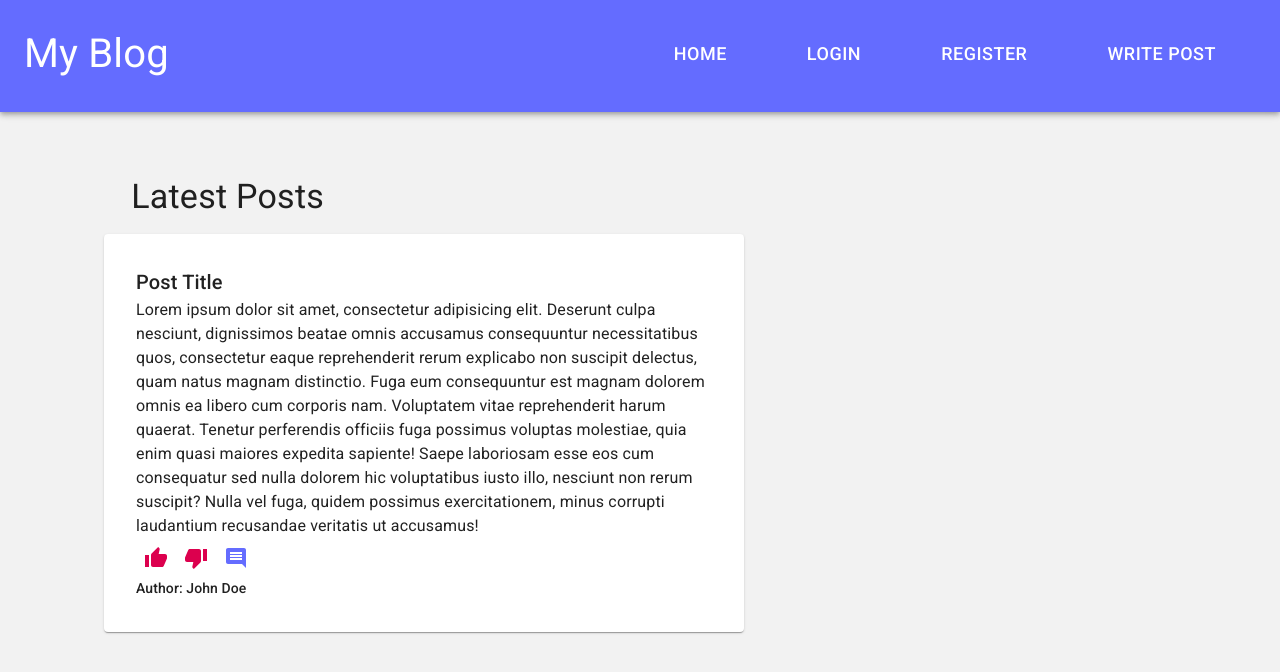
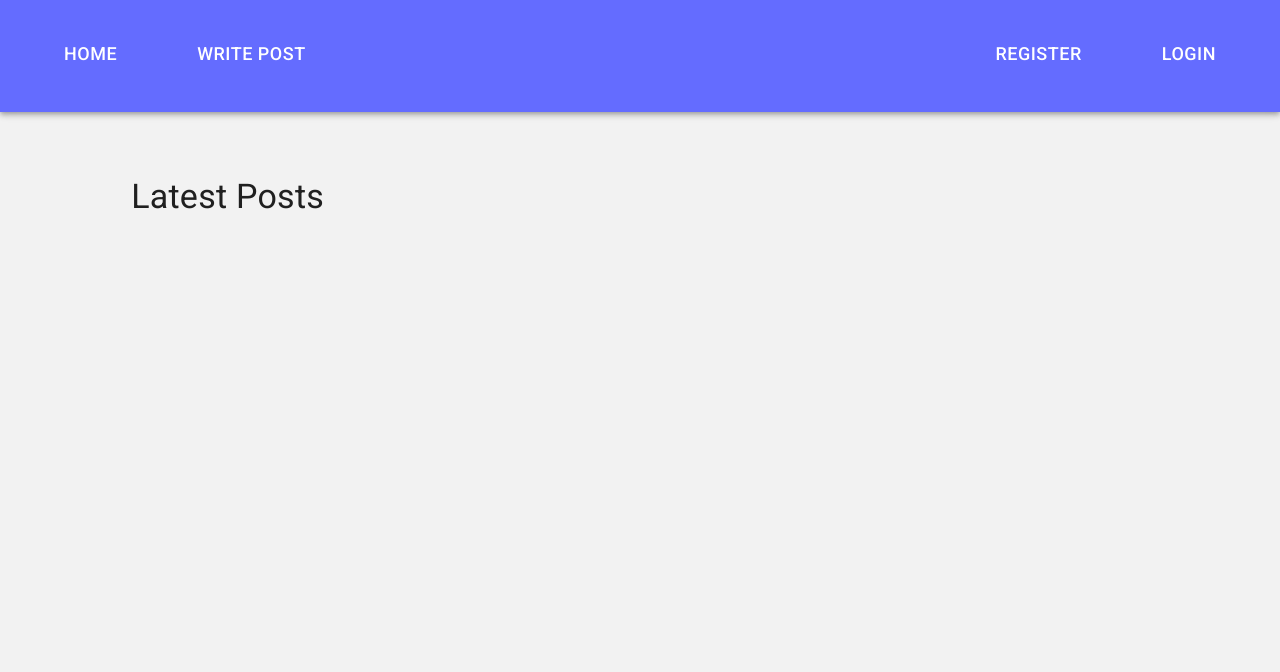
Before and after one commit to Maral1373/blog-app, a React (Vite) app: page / in a window 1280 px wide. Shown: the top 672 px of the page. Built offline with nearby package versions, Linux system fonts and the light colour scheme.

Commit message:
register/greeting user, login/out, create/delete/like/dislike posts

```diff
--- a/src/App.jsx
+++ b/src/App.jsx
@@ -1,4 +1,4 @@
-import React from "react";
+import React, { useEffect } from "react";
 import { BrowserRouter as Router, Route, Routes } from "react-router-dom";
 import { ThemeProvider } from "@mui/material/styles";
 import theme from "./components/Theme";
@@ -8,21 +8,83 @@ import Register from "./pages/Register";
 import WritePost from "./pages/WritePost";
 import Home from "./pages/Home";
 import CssBaseline from "@mui/material/CssBaseline";
-// import { UseDispatch, useDispatch, useSelector } from "react-redux";
+import { useDispatch, useSelector } from "react-redux";
+import {
+	registerUser,
+	isLoggedIn,
+	logoutUser,
+} from "./redux/reducers/usersSlice";
+import { createPost, deletePost, likePost } from "./redux/reducers/postsSlice";
 
 const App = () => {
-	// const yechizi = useSelector((state) => state.login);
-	// const dispatch = useDispatch();
+	const users = useSelector((state) => state.users.users);
+	const loggedInUser = useSelector((state) => state.users.loggedInUser);
+	console.log("loggedUser", loggedInUser);
+	const dispatch = useDispatch();
+
+	const handleRegisterUser = (username, email, password) => {
+		dispatch(registerUser({ username, email, password }));
+	};
+
+	const handleisLoggedIn = (email, password) => {
+		dispatch(isLoggedIn({ email, password }));
+	};
+
+	const handleLogoutUser = () => {
+		dispatch(logoutUser());
+	};
+
+	const handleCreatePost = (title, text) => {
+		dispatch(createPost({ title, text, author: loggedInUser }));
+	};
+
+	const handleDeletePost = (id) => {
+		dispatch(deletePost(id));
+	};
+
+	const handleLikePost = (id, type) => {
+		dispatch(likePost({ id, type }));
+	};
+
+	useEffect(() => {
+		console.log("users", users);
+	}, [users]);
+
 	return (
 		<ThemeProvider theme={theme}>
 			<CssBaseline />
 			<Router>
 				<Routes>
-					<Route path="/" element={<Navbar />}>
-						<Route path="/" element={<Home />} />
-						<Route path="/login" element={<Login />} />
-						<Route path="/register" element={<Register />} />
-						<Route path="/write" element={<WritePost />} />
+					<Route
+						path="/"
+						element={<Navbar logoutUser={handleLogoutUser} />}
+					>
+						<Route
+							path="/"
+							element={
+								<Home
+									users={users}
+									deletePost={handleDeletePost}
+									likePost={handleLikePost}
+								/>
+							}
+						/>
+						<Route
+							path="/login"
+							element={<Login isLoggedIn={handleisLoggedIn} />}
+						/>
+						<Route
+							path="/register"
+							element={
+								<Register registerUser={handleRegisterUser} />
+							}
+						/>
+						<Route
+							path="/write"
+							element={
+								<WritePost createPost={handleCreatePost} />
+							}
+						/>
 					</Route>
 				</Routes>
 			</Router>
--- a/src/components/Navbar.jsx
+++ b/src/components/Navbar.jsx
@@ -1,9 +1,13 @@
 import React from "react";
-import { AppBar, Toolbar, Button } from "@mui/material";
+import { AppBar, Toolbar, Button, Typography } from "@mui/material";
 import { Outlet, Link } from "react-router-dom";
 import { Container } from "@mui/material";
+import { useSelector } from "react-redux";
 
-const Navbar = () => {
+const Navbar = ({ logoutUser }) => {
+	const isAuthenticated = useSelector((state) => state.users.isAuthenticated);
+	const loggedInUser = useSelector((state) => state.users.loggedInUser);
+
 	return (
 		<>
 			<AppBar
@@ -11,7 +15,6 @@ const Navbar = () => {
 				sx={{ height: "7rem", fontSize: "40px" }}
 			>
 				<Toolbar>
-					<div style={{ flex: 1 }}>My Blog</div>
 					<Button
 						color="inherit"
 						component={Link}
@@ -24,10 +27,46 @@ const Navbar = () => {
 						color="inherit"
 						component={Link}
 						sx={{ margin: 4, fontSize: "18px" }}
-						to="/login"
+						to="/write"
 					>
-						Login
+						Write Post
 					</Button>
+					<div style={{ flex: 1 }} />
+					{isAuthenticated ? (
+						<>
+							<Typography
+								variant="h6"
+								sx={{
+									backgroundColor: "#747bff",
+									padding: 1,
+									borderTopLeftRadius: 4,
+									borderBottomLeftRadius: 4,
+								}}
+							>
+								Welcome
+							</Typography>
+							<Typography
+								variant="h6"
+								color="background"
+								sx={{
+									backgroundColor: "#747bff",
+									padding: 1,
+									borderTopRightRadius: 4,
+									borderBottomRightRadius: 4,
+								}}
+							>
+								{loggedInUser}
+							</Typography>
+							<Button
+								color="inherit"
+								sx={{ margin: 4, fontSize: "18px" }}
+								onClick={logoutUser}
+							>
+								Logout
+							</Button>
+						</>
+					) : (
+						<>
 							<Button
 								color="inherit"
 								component={Link}
@@ -40,10 +79,12 @@ const Navbar = () => {
 								color="inherit"
 								component={Link}
 								sx={{ margin: 4, fontSize: "18px" }}
-						to="/write"
+								to="/login"
 							>
-						Write Post
+								Login
 							</Button>
+						</>
+					)}
 				</Toolbar>
 			</AppBar>
 			<Container component="main" sx={{ mt: 8 }}>
--- /dev/null
+++ b/src/components/PostsList.jsx
@@ -0,0 +1,83 @@
+import React from "react";
+import { Container, Typography, Paper, IconButton, Box } from "@mui/material";
+import { ThumbUp, ThumbDown, Comment, Delete } from "@mui/icons-material";
+
+const PostsList = ({ posts, deletePost, likePost }) => {
+	return (
+		<Container>
+			{posts.map((post) => (
+				<Paper
+					key={post.id}
+					style={{
+						margin: "1rem",
+						padding: "2rem",
+						position: "relative",
+					}}
+				>
+					<Typography variant="h6">Title: {post.title}</Typography>
+					<Typography variant="body1">Text: {post.text}</Typography>
+
+					<div
+						style={{
+							display: "flex",
+							alignItems: "center",
+							marginTop: 20,
+						}}
+					>
+						<IconButton
+							color="success"
+							onClick={() => likePost(post.id, "like")}
+							size="large"
+						>
+							<ThumbUp />
+						</IconButton>
+						<Typography
+							variant="subtitle1"
+							style={{ marginLeft: 10 }}
+						>
+							{post.like}
+						</Typography>
+						<IconButton
+							style={{ marginLeft: 10 }}
+							color="warning"
+							onClick={() => likePost(post.id, "dislike")}
+							size="large"
+						>
+							<ThumbDown />
+						</IconButton>
+						<Typography
+							variant="subtitle1"
+							style={{ marginLeft: 7 }}
+						>
+							{post.dislike}
+						</Typography>
+						<IconButton color="info" size="large">
+							<Comment />
+						</IconButton>
+						<IconButton
+							color="error"
+							onClick={() => deletePost(post.id)}
+							size="large"
+						>
+							<Delete />
+						</IconButton>
+					</div>
+					<Typography
+						variant="subtitle2"
+						style={{
+							position: "absolute",
+							bottom: "5px",
+							right: "5px",
+							margin: 30,
+							fontSize: 16,
+						}}
+					>
+						Author: {post.author}
+					</Typography>
+				</Paper>
+			))}
+		</Container>
+	);
+};
+
+export default PostsList;
--- a/src/pages/Home.jsx
+++ b/src/pages/Home.jsx
@@ -1,60 +1,22 @@
 import React from "react";
-import { Container, Typography, Grid, Paper, IconButton } from "@mui/material";
-import { ThumbUp, ThumbDown, Comment } from "@mui/icons-material";
+import { Container, Typography } from "@mui/material";
+import PostsList from "../components/PostsList";
+import { useSelector } from "react-redux";
 
-const Home = () => {
+const Home = ({ deletePost, likePost }) => {
+	const posts = useSelector((state) => state.posts);
+	console.log("post", posts);
+
 	return (
 		<Container>
 			<Typography variant="h4" marginLeft={"2.7rem"}>
 				Latest Posts
 			</Typography>
-			<Grid container spacing={3}>
-				{/* Map through posts and display them */}
-				{/* Each post should have like/dislike, author, comments, etc. */}
-				<Grid item xs={12} sm={6} md={4} lg={3}>
-					<Paper
-						style={{
-							margin: "1rem",
-							padding: "2rem",
-							minWidth: "50vw",
-						}}
-					>
-						<Typography variant="h6">Post Title</Typography>
-						<Typography variant="body1">
-							Lorem ipsum dolor sit amet, consectetur adipisicing
-							elit. Deserunt culpa nesciunt, dignissimos beatae
-							omnis accusamus consequuntur necessitatibus quos,
-							consectetur eaque reprehenderit rerum explicabo non
-							suscipit delectus, quam natus magnam distinctio.
-							Fuga eum consequuntur est magnam dolorem omnis ea
-							libero cum corporis nam. Voluptatem vitae
-							reprehenderit harum quaerat. Tenetur perferendis
-							officiis fuga possimus voluptas molestiae, quia enim
-							quasi maiores expedita sapiente! Saepe laboriosam
-							esse eos cum consequatur sed nulla dolorem hic
-							voluptatibus iusto illo, nesciunt non rerum
-							suscipit? Nulla vel fuga, quidem possimus
-							exercitationem, minus corrupti laudantium recusandae
-							veritatis ut accusamus!
-						</Typography>
-
-						<div style={{ display: "flex", alignItems: "center" }}>
-							<IconButton color="secondary">
-								<ThumbUp />
-							</IconButton>
-							<IconButton color="secondary">
-								<ThumbDown />
-							</IconButton>
-							<IconButton color="primary">
-								<Comment />
-							</IconButton>
-						</div>
-						<Typography variant="subtitle2">
-							Author: John Doe
-						</Typography>
-					</Paper>
-				</Grid>
-			</Grid>
+			<PostsList
+				posts={posts}
+				deletePost={deletePost}
+				likePost={likePost}
+			/>
 		</Container>
 	);
 };
--- a/src/redux/reducers/createUserSlice.js
+++ /dev/null
@@ -1,10 +0,0 @@
-import { createSlice } from "@reduxjs/toolkit";
-
-const createUserSlice = createSlice({
-	name: "users",
-	initialState: [],
-	reducers: {},
-});
-
-export default createUserSlice.reducer;
-export const {} = createUserSlice.actions;
--- /dev/null
+++ b/src/redux/reducers/postsSlice.js
@@ -0,0 +1,36 @@
+import { createSlice } from "@reduxjs/toolkit";
+
+const postsSlice = createSlice({
+	name: "posts",
+	initialState: [],
+	reducers: {
+		createPost: (state, action) => {
+			state.push({
+				id: Math.floor(Math.random() * 10000),
+				title: action.payload.title,
+				text: action.payload.text,
+				author: action.payload.author,
+				like: 0,
+				dislike: 0,
+			});
+		},
+		deletePost: (state, action) => {
+			return state.filter((post) => post.id !== action.payload);
+		},
+		likePost: (state, action) => {
+			return state.map((post) => {
+				if (post.id === action.payload.id) {
+					return {
+						...post,
+						[action.payload.type]: post[action.payload.type] + 1,
+					};
+				} else {
+					return post;
+				}
+			});
+		},
+	},
+});
+
+export default postsSlice.reducer;
+export const { createPost, deletePost, likePost } = postsSlice.actions;
--- /dev/null
+++ b/src/redux/reducers/usersSlice.js
@@ -0,0 +1,46 @@
+import { createSlice } from "@reduxjs/toolkit";
+
+const usersSlice = createSlice({
+	name: "users",
+	initialState: {
+		users: [],
+		isAuthenticated: false,
+		isLoggedIn: {},
+		loggedInUser: null,
+	},
+	reducers: {
+		registerUser: (state, action) => {
+			state.users.push({
+				id: Math.floor(Math.random() * 10000),
+				username: action.payload.username,
+				email: action.payload.email,
+				password: action.payload.password,
+			});
+		},
+		isLoggedIn: (state, action) => {
+			const user = state.users.find(
+				(user) =>
+					user.email === action.payload.email &&
+					user.password === action.payload.password
+			);
+			if (user) {
+				state.isAuthenticated = true;
+				state.isLoggedIn = user;
+				state.loggedInUser = user.username;
+				return state;
+			} else {
+				state.isAuthenticated = false;
+				state.isLoggedIn = {};
+				state.loggedInUser = null;
+				return state;
+			}
+		},
+		logoutUser: (state) => {
+			state.isAuthenticated = false;
+			state.loggedInUser = null;
+		},
+	},
+});
+
+export default usersSlice.reducer;
+export const { registerUser, isLoggedIn, logoutUser } = usersSlice.actions;
--- a/src/redux/store.js
+++ b/src/redux/store.js
@@ -1,8 +1,10 @@
 import { configureStore } from "@reduxjs/toolkit";
-import createUserSlice from "./reducers/createUserSlice";
+import usersSlice from "./reducers/usersSlice";
+import postsSlice from "./reducers/postsSlice";
 
 export const store = configureStore({
 	reducer: {
-		users: createUserSlice,
+		users: usersSlice,
+		posts: postsSlice,
 	},
 });
```
Also changed, not shown: src/pages/Login.jsx (+17 -3 lines), src/pages/Register.jsx (+25 -8 lines), src/pages/WritePost.jsx (+26 -4 lines). Lines whose indentation alone changed are shown as unchanged.
